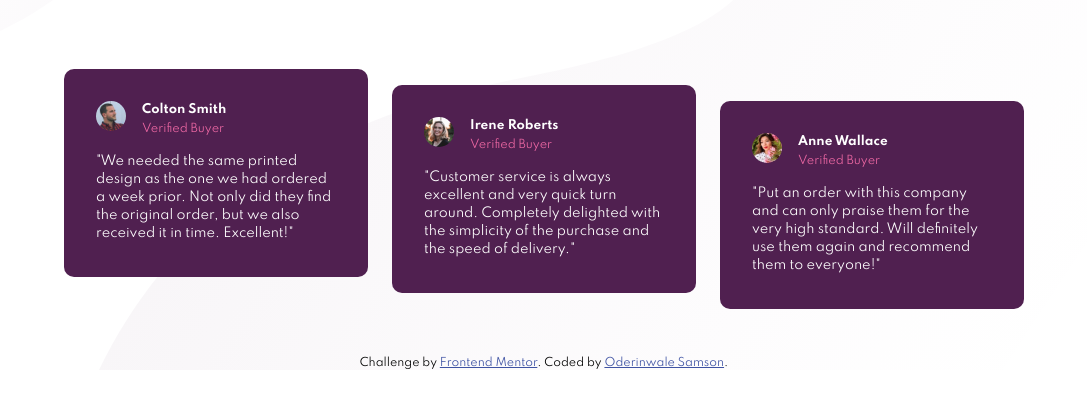
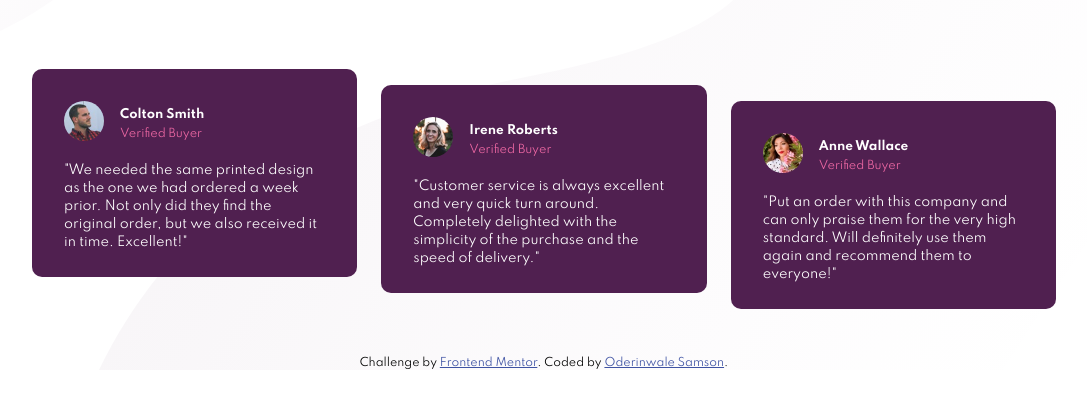
Before and after one commit to samzyconcepts/social-proof-section, a plain HTML site: page index.html in a window 1280 px wide. Shown: the part 305-712 px from the top of the page, without its empty margins (96-1183 px from the left). Drawn offline with Linux system fonts and the light colour scheme.

Commit message:
modified

```diff
--- a/index.html
+++ b/index.html
@@ -22,9 +22,6 @@
 		/>
 	</head>
 	<body>
-		<div class="bg-top"></div>
-		<div class="bg-bottom"></div>
-
 		<div class="container">
 			<section id="main">
 				<!-- Title section -->
--- a/style.css
+++ b/style.css
@@ -15,7 +15,6 @@
 body {
 	font-family: "Spartan", sans-serif;
 	font-size: 93.75%;
-	position: relative;
 	background-image: url(../../images/bg-pattern-top-desktop.svg),
 		url(../../images/bg-pattern-bottom-desktop.svg);
 	background-repeat: no-repeat;
@@ -23,7 +22,7 @@ body {
 }
 
 .container {
-	max-width: 75%;
+	max-width: 80%;
 	margin: 0 auto;
 	padding: 3rem 0;
 }
@@ -96,11 +95,12 @@ body {
 }
 .profile {
 	display: flex;
+	align-items: center;
 }
 .profileImg img {
 	border-radius: 50%;
-	height: 30px;
-	width: 30px;
+	height: 40px;
+	width: 40px;
 	margin-right: 1rem;
 }
 .detail h3 {
@@ -156,6 +156,7 @@ body {
 	.container {
 		max-width: 85%;
 	}
+
 	#main {
 		flex-direction: column;
 		justify-content: center;
```
